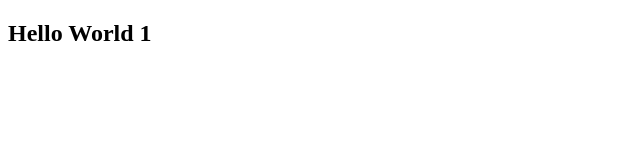
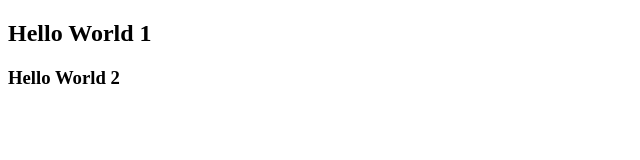
Before and after one commit to shuaiyiji/app, a plain HTML site: page index.html in a window 1280 px wide. Shown: the whole page, without its empty margins (0-640 px from the left). Drawn offline with Linux system fonts and the light colour scheme.

Commit message:
修改index.html文件

```diff
--- a/index.html
+++ b/index.html
@@ -6,5 +6,6 @@
     </head>
     <body>
     <h2>Hello World  1</h2>
+    <h3>Hello World  2</h3>
     </body>
 </html>
```
